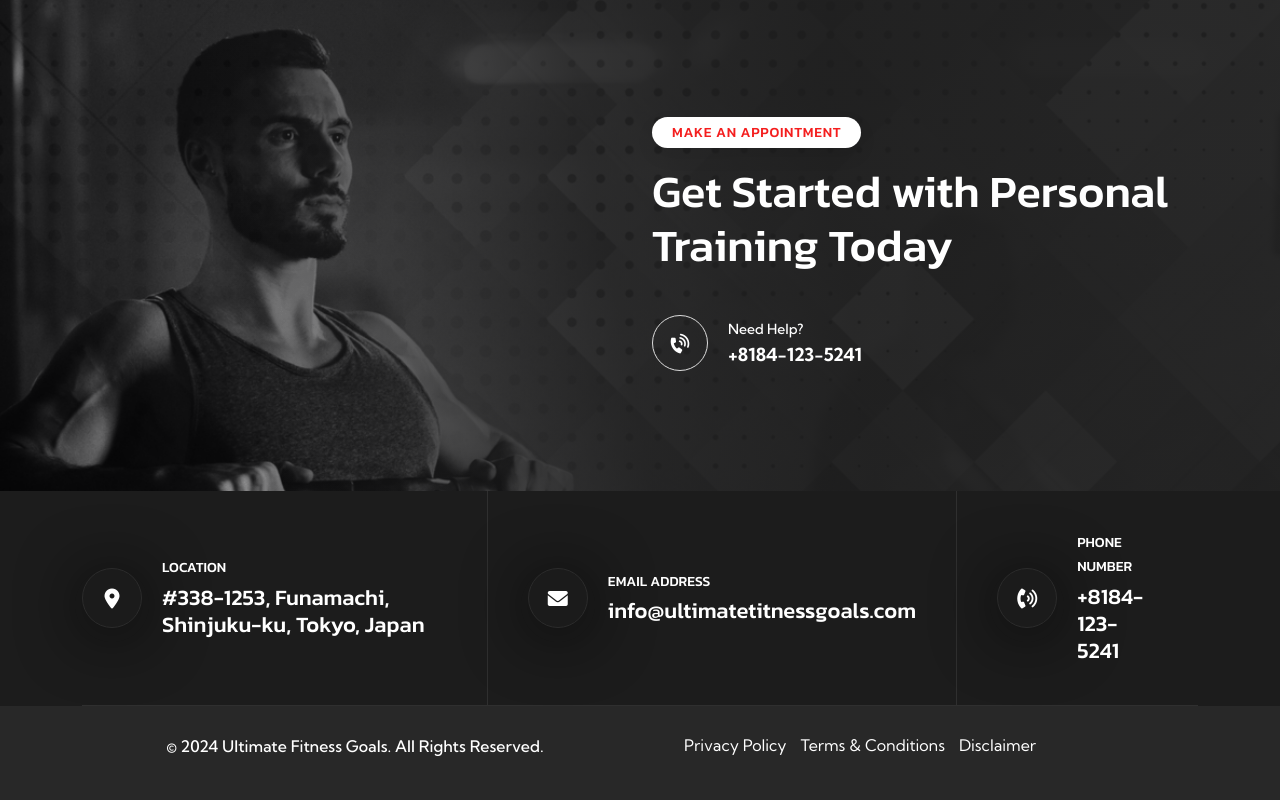
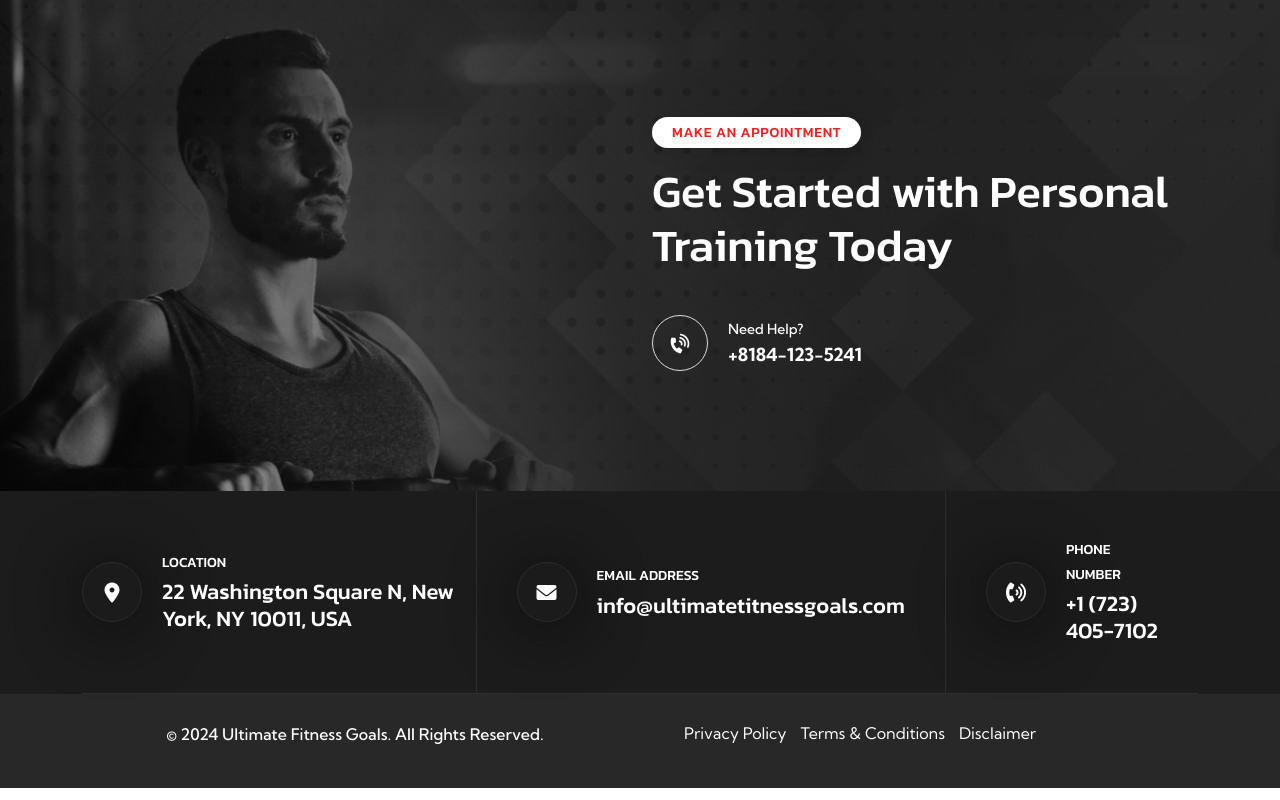
Before and after one commit to developercampaign/ultimate-fitness-goals, a plain HTML site: page personal-training.html in a window 1280 px wide. Shown: the part 1554-2354 px from the top of the page. Drawn offline with Linux system fonts and the light colour scheme.

Commit message:
Update personal-training.html

```diff
--- a/personal-training.html
+++ b/personal-training.html
@@ -122,7 +122,7 @@
                         </div>
                         <div class="col-auto ms-auto d-lg-block d-none">
                             <div class="navbar-right-desc">
-                                <i class="fas fa-phone-volume"></i><a href="tel:+8184-123-5241">+8184-123-5241</a>
+                                <i class="fas fa-phone-volume"></i><a href="tel:+1 (723) 405-7102">+1 (723) 405-7102</a>
                             </div>
                         </div>
                         <div class="col-auto d-none d-lg-block">
@@ -245,7 +245,7 @@
                     </div>
                     <div class="info-card_content">
                         <p class="info-card_text">Location</p>
-                        <a href="javascript:void();" class="info-card_link">#338-1253, Funamachi, Shinjuku-ku, Tokyo, Japan</a>
+                        <a href="javascript:void();" class="info-card_link">22 Washington Square N, New York, NY 10011, USA</a>
                     </div>
                 </div>
                 <div class="info-card">
@@ -263,7 +263,7 @@
                     </div>
                     <div class="info-card_content">
                         <p class="info-card_text">Phone Number</p>
-                        <a href="tel:+8184-123-5241" class="info-card_link">+8184-123-5241</a>
+                        <a href="tel:+1 (723) 405-7102" class="info-card_link">+1 (723) 405-7102</a>
                     </div>
                 </div>
             </div>
```
